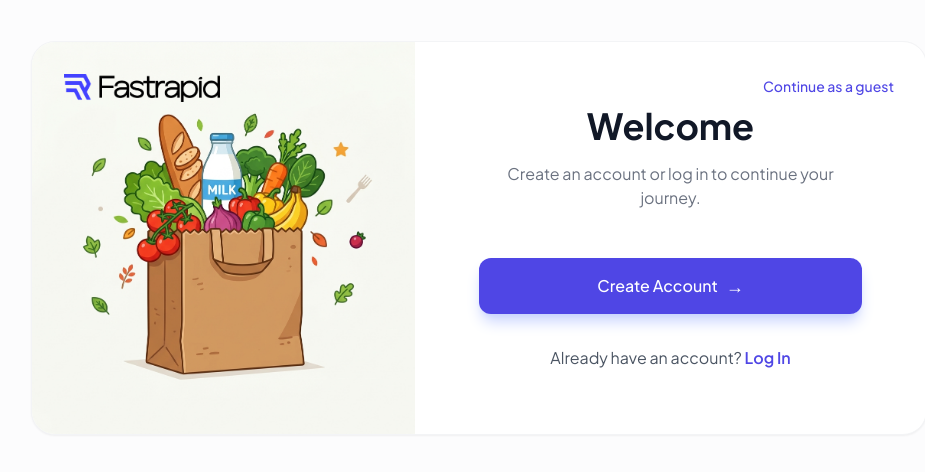
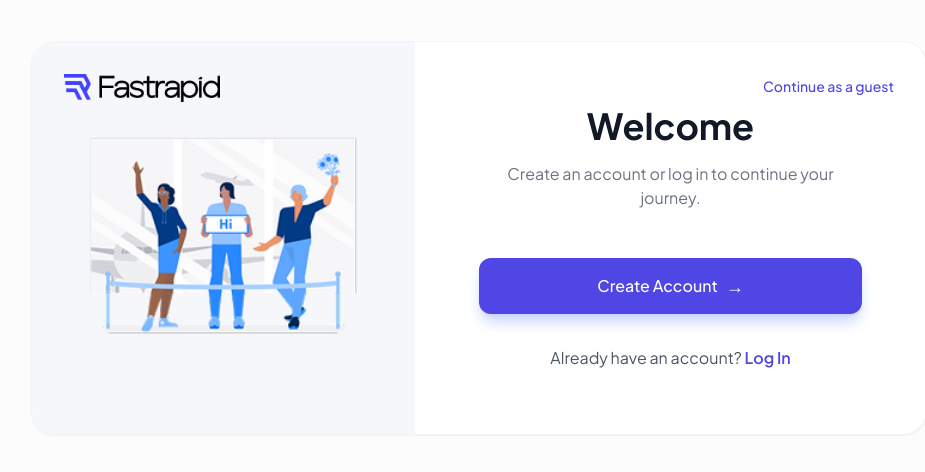
Before and after one commit to sunnydoshlowkee-jpg/Fastrapidapp, a React (Vite) app: page /onboarding/welcome in a window 1280 px wide. Shown: the part 162-634 px from the top of the page, without its empty margins (161-1086 px from the left). Built offline with nearby package versions, Linux system fonts and the light colour scheme.

Commit message:
fix(user): replace welcome illustration with newly provided image

```diff
--- a/src/apps/user/pages/onboarding/Welcome.jsx
+++ b/src/apps/user/pages/onboarding/Welcome.jsx
@@ -20,7 +20,7 @@
 
         {/* Illustration */}
         <div className="w-full aspect-square bg-[#F5F7FA] rounded-[2.5rem] flex items-center justify-center mb-12 relative overflow-hidden">
-          <img src="/grocery-hero.png" alt="Welcome" className="w-full h-full object-cover" />
+          <img src="/welcome-hero.png" alt="Welcome" className="w-full h-full object-contain p-6" />
         </div>
 
         <Link
@@ -50,7 +50,7 @@
              <div className="absolute top-8 left-8 z-10">
                <Logo variant="full" height={28} />
              </div>
-             <img src="/grocery-hero.png" alt="Welcome" className="w-full h-full object-cover" />
+             <img src="/welcome-hero.png" alt="Welcome" className="w-full h-full object-contain p-6" />
           </div>
 
           {/* Right: Content */}
```
Also changed, not shown: public/welcome-hero.png (added).
